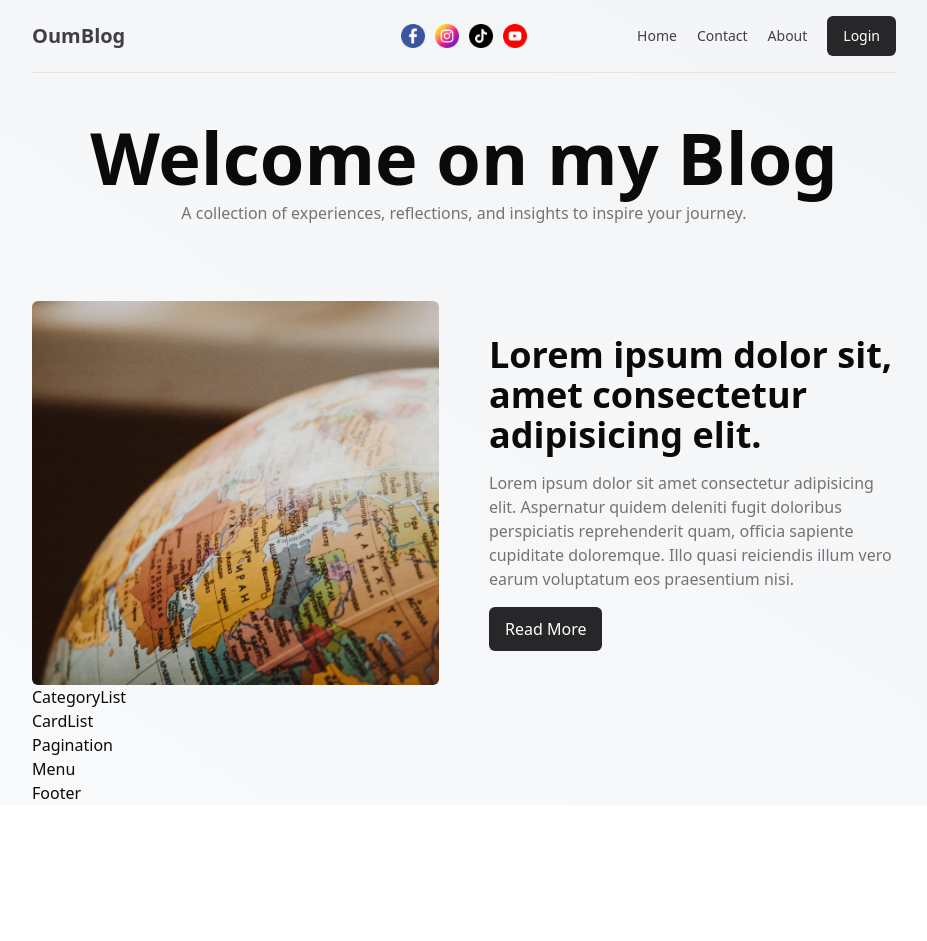
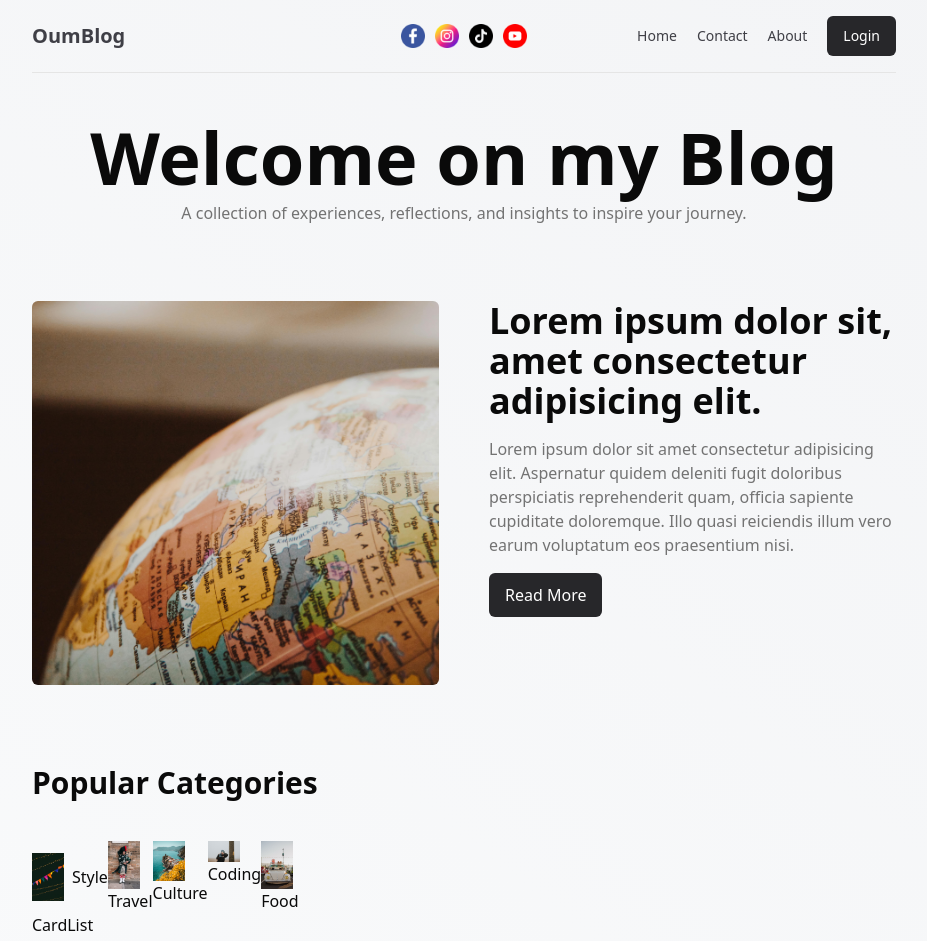
Before and after one commit to OumB2021/Oumblog, a Next.js app: page / in a window 1280 px wide. Shown: the top 941 px of the page, without its empty margins (176-1103 px from the left). Before the commit the page ends 805 px from the top, so only its background shows below. Built offline with nearby package versions, Linux system fonts and the light colour scheme.

Commit message:
categories

```diff
--- a/components/category-list/index.tsx
+++ b/components/category-list/index.tsx
@@ -1,4 +1,43 @@
+import Image from "next/image";
+import Link from "next/link";
+
 function CategoryList() {
-  return <div className="">CategoryList</div>;
+  return (
+    <div className="mt-20">
+      <h1 className="text-3xl font-bold">Popular Categories</h1>
+      <div className="flex mt-10">
+        <Link href="/blog?cat=style" className="flex items-center gap-2">
+          <Image src="/style.png" alt="" width={32} height={32} className="" />{" "}
+          Style
+        </Link>
+
+        <Link href="/blog?cat=style">
+          <Image src="/travel.png" alt="" width={32} height={32} className="" />{" "}
+          Travel
+        </Link>
+
+        <Link href="/blog?cat=style">
+          <Image
+            src="/culture.png"
+            alt=""
+            width={32}
+            height={32}
+            className=""
+          />
+          Culture
+        </Link>
+
+        <Link href="/blog?cat=style">
+          <Image src="/coding.png" alt="" width={32} height={32} className="" />{" "}
+          Coding
+        </Link>
+
+        <Link href="/blog?cat=style">
+          <Image src="/food.png" alt="" width={32} height={32} className="" />{" "}
+          Food
+        </Link>
+      </div>
+    </div>
+  );
 }
 export default CategoryList;
--- a/components/featured/index.tsx
+++ b/components/featured/index.tsx
@@ -4,16 +4,18 @@ function Featured() {
   return (
     <div className="mt-8">
       {/* TITLE */}
-      <div className="flex flex-col items-center justify-center p-4 space-y-2">
+      <div className="flex flex-col items-center justify-center p-4 space-y-2 text-center">
         {/* TITLE */}
-        <h1 className="text-7xl font-bold">Welcome on my Blog</h1>
+        <h1 className="text-3xl md:text-4xl lg:text-5xl xl:text-7xl font-bold">
+          Welcome on my Blog
+        </h1>
         <p className="text-base text-muted-foreground">
           A collection of experiences, reflections, and insights to inspire your
           journey.
         </p>
       </div>
 
-      <div className="mt-[60px] flex items-center gap-[50px]">
+      <div className="mt-10 md:mt-[60px] grid grid-cols-1 md:grid-cols-2 gap-[50px]">
         {/* Image */}
         <div className="relative h-96 flex-1 ">
           <Image
@@ -25,8 +27,8 @@ function Featured() {
         </div>
 
         {/* Image */}
-        <div className="flex-1 flex items-start flex-col gap-4">
-          <h1 className="text-4xl font-bold">
+        <div className="flex-1 flex items-start flex-col gap-4 text-center md:text-left">
+          <h1 className="text-2xl md:text-4xl font-bold">
             Lorem ipsum dolor sit, amet consectetur adipisicing elit.
           </h1>
           <p className="text-muted-foreground ">
@@ -36,7 +38,7 @@ function Featured() {
             vero earum voluptatum eos praesentium nisi.
           </p>
 
-          <button className="rounded-md bg-zinc-800 dark:bg-zinc-100 px-4 py-[10px] text-white dark:text-zinc-800">
+          <button className="rounded-md bg-zinc-800 px-4 py-[10px] text-white">
             Read More
           </button>
         </div>
```
